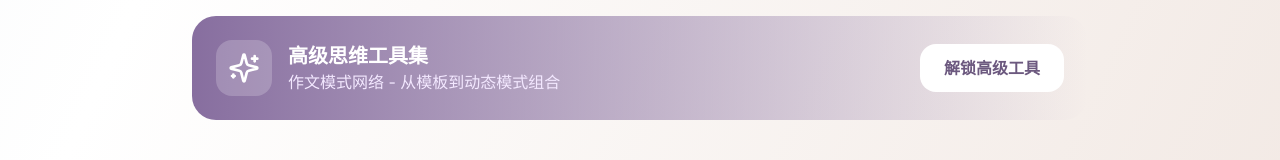
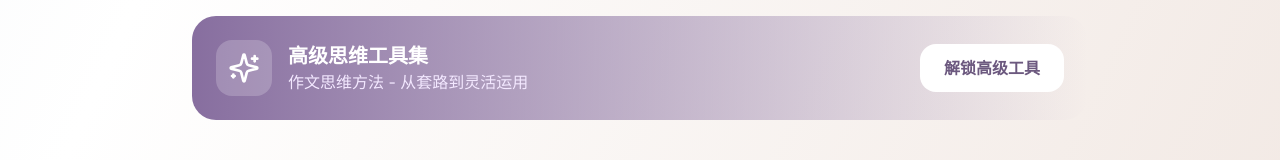
Before and after one commit to InitialXKO/Writing, a Next.js app: page / in a window 1280 px wide. Shown: the part 2506-2666 px from the top of the page. Built offline with nearby package versions, Linux system fonts and the light colour scheme.

Commit message:
修改首页高级工具集入口描述文字，避免使用术语

```diff
--- a/src/app/page.tsx
+++ b/src/app/page.tsx
@@ -416,7 +416,7 @@ export default function HomePage() {
             </div>
             <div>
               <h3 className="text-xl font-bold">高级思维工具集</h3>
-              <p className="text-purple-100">作文模式网络 - 从模板到动态模式组合</p>
+              <p className="text-purple-100">作文思维方法 - 从套路到灵活运用</p>
             </div>
           </div>
           <Link
```
